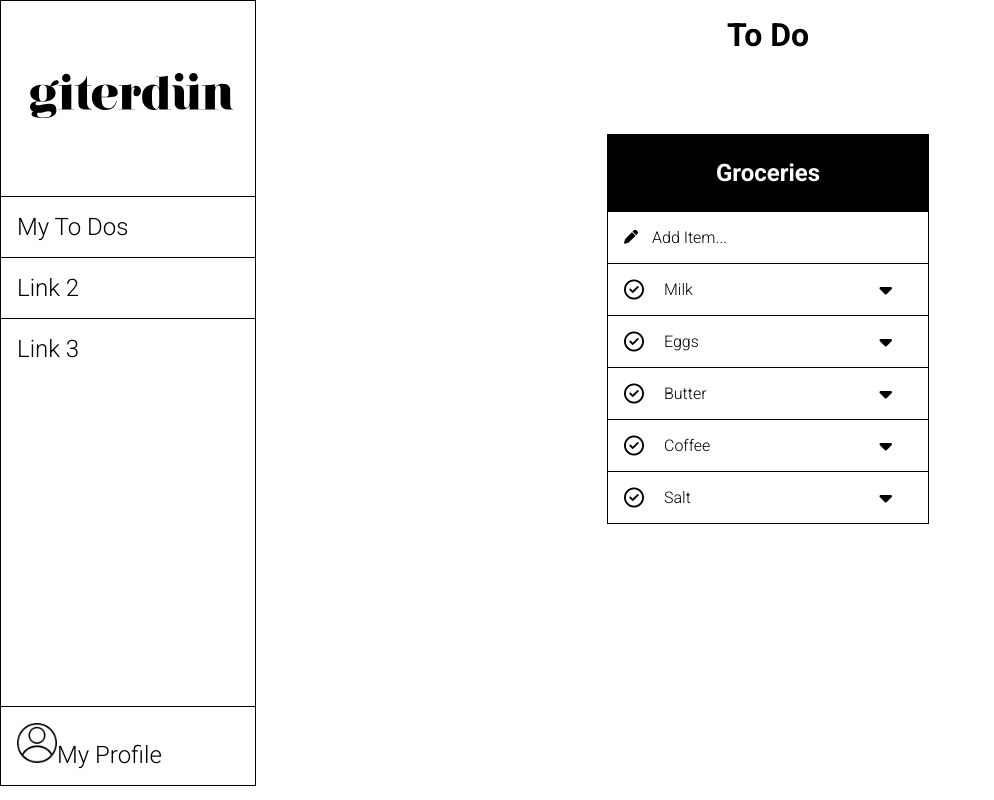
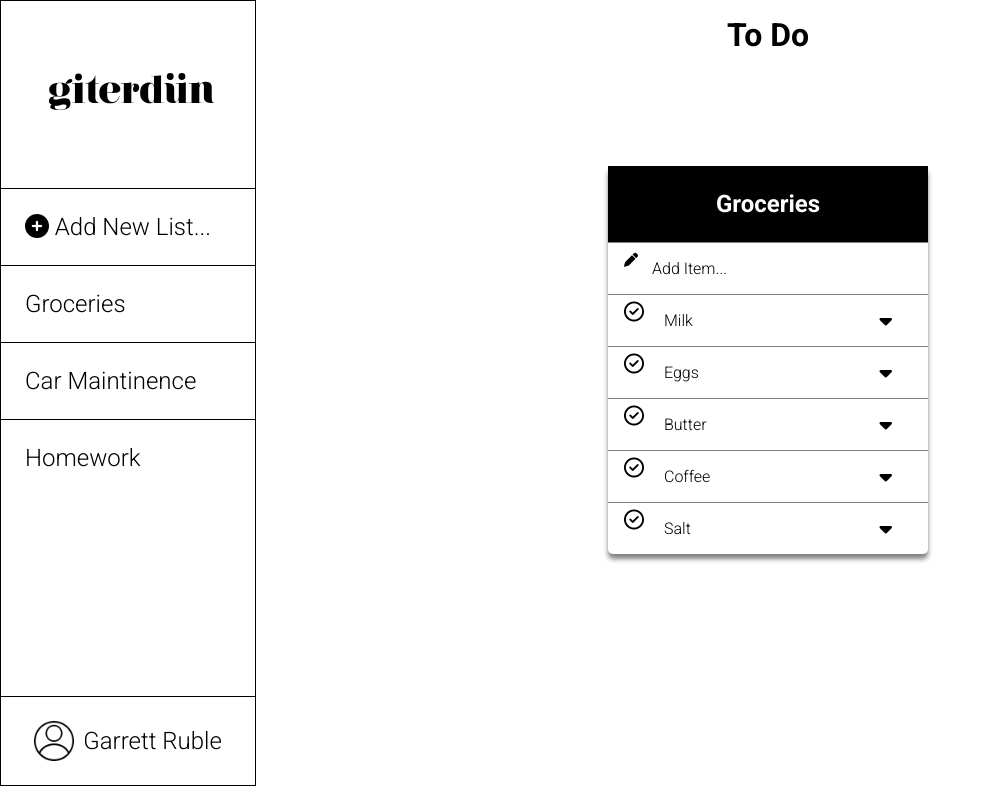
Before and after one commit to garrettruble1/react-app, a React (Create React App) app: page / in a window 1280 px wide. Shown: the whole page, without its empty margins (0-994 px from the left). Built offline with nearby package versions, Linux system fonts and the light colour scheme.

Commit message:
Rendering Data With JSX Activity

```diff
--- a/src/App.css
+++ b/src/App.css
@@ -36,7 +36,7 @@ body {
 
 .logo {
     width: 80%;
-    padding: 3em 1.2em;
+    padding: 2em 1em;
 }
 
 .navList {
@@ -46,17 +46,42 @@ body {
 
 .navItem {
     list-style-type: none;
-    padding: 1em;
+    border-top: 1px solid black;
+}
+
+.userNavItem {
+    list-style-type: none;
     border-top: 1px solid black;
 }
 
 .navLink {
     display: block;
     text-decoration: none;
+    padding: 1em;
     color: black;
     font-size: x-large;
     align-content: center;
     justify-content: center;
+}
+
+.navLink:hover {
+    cursor: pointer;
+    background-color: lightgray;
+}
+
+.userNavLink {
+    display: flex;
+    justify-content: space-evenly;
+    align-items: center;
+    text-decoration: none;
+    padding: 1em;
+    color: black;
+    font-size: x-large;
+}
+
+.userNavLink:hover {
+    cursor: pointer;
+    background-color: lightgray;
 }
 
 .pageHeader {
@@ -64,7 +89,7 @@ body {
     justify-content: center;
     font-weight: bold;
     margin: 0;
-    margin-bottom: 2em;
+    margin-bottom: 3em;
     padding: 0.5em;
 }
 
@@ -74,7 +99,8 @@ body {
     width: 20em;
     grid-column-start: 5;
     grid-column-end: 8;
-    border: 1px solid black;
+    box-shadow: 0px 5px 5px gray;
+    border-radius: 5px;
 }
 
 .listHeader {
@@ -87,7 +113,11 @@ body {
 
 .listItem {
     list-style-type: none;
-    border-top: 1px solid black;
+    border-top: 1px solid grey;
+}
+
+.listItem:hover {
+    background-color: lightgray;
 }
 
 .icon {
@@ -101,6 +131,21 @@ body {
 }
 
 .listItemText {
+    display: flex;
+    justify-content: flex-start;
+    width: 100%;
+    padding: 1em;
+    font-size: 100%;
+    font-family: inherit;
+    background: none;
+    border: none;
+}
+
+.listItemText:hover {
+    cursor: pointer;
+}
+
+.listItemMore {
     padding: 1em;
     display: block;
     font-size: 100%;
@@ -108,3 +153,15 @@ body {
     background: none;
     border: none;
 }
+
+.listItemMore:hover {
+    cursor: pointer;
+}
+
+.newListButton {
+    margin-right: 0;
+    display: flex;
+    flex-direction: column;
+    justify-content: space-evenly;
+    align-items: center;
+}
--- a/src/App.js
+++ b/src/App.js
@@ -1,8 +1,56 @@
 import React from 'react';
 import './App.css';
 
+const toDoList = [{
+  id: 1,
+  title: "Milk",
+  description: "1 gallon of 2% milk",
+  completed: false
+},
+{
+  id: 2,
+  title: "Eggs",
+  description: "One dozen eggs",
+  completed: false
+},
+{
+  id: 3,
+  title: "Butter",
+  description: "One box of salted buttercream butter",
+  completed: false
+},
+{
+  id: 4,
+  title: "Coffee",
+  description: "One pound of ground Maxwell House coffee",
+  completed: false
+},
+{
+  id: 5,
+  title: "Salt",
+  description: "One cannister of Morton's Iodized salt",
+  completed: false
+}
+]
+
+const users = [
+  {
+    id: 0,
+    firstName: "Sample",
+    lastName: "User",
+    avatar: "./ToDoProfile.jpg"
+  },
+  {
+    id: 1,
+    firstName: "Garrett",
+    lastName: "Ruble",
+    avatar: "./ToDoProfile.jpg"
+  }
+]
+
 function App() {
   return (
+    <>
     <div class="mainGrid">
 
       <div class="mainCol-1">
@@ -10,15 +58,25 @@ function App() {
         <nav>
           <a href="#" class="navLink"><img src="./ToDoMockLogo.svg" alt="logo" class="logo" /></a>
           <ul class="navList">
-            <li class="navItem"><a href="#" class="navLink">My To Dos</a></li>
-            <li class="navItem"><a href="#" class="navLink">Link 2</a></li>
-            <li class="navItem"><a href="#" class="navLink">Link 3</a></li>
+          <li class="navItem"><a href="#" class="navLink"><i class="fas fa-plus-circle"></i> Add New List...</a></li>
+            <li class="navItem"><a href="#" class="navLink">Groceries</a></li>
+            <li class="navItem"><a href="#" class="navLink">Car Maintinence</a></li>
+            <li class="navItem"><a href="#" class="navLink">Homework</a></li>
           </ul>
         </nav>
 
         <ul class="navList">
-          <li class="navItem"><a href="#" class="navLink"><img src="./ToDoProfile.jpg" alt="profile image" width="40"/>My Profile</a></li>
-        </ul>
+          {users.filter((user) => {
+            return user.id == 1;
+          }).map((user) => (
+            <li class="userNavItem">
+              <a href="#" class="userNavLink">
+              <img src={user.avatar} alt="profile image" width="40"/>
+              {user.firstName} {user.lastName}
+              </a>
+            </li>
+          ))}
+          </ul>
 
       </div>
 
@@ -30,17 +88,24 @@ function App() {
           <ul class="navList">
             <h2 class="listHeader">Groceries</h2>
             <li class="listItem listItemFlex"><button class="listItemText"><i class="fas fa-pen fa-sm icon"></i>Add Item...</button></li>
-            <li class="listItem listItemFlex"><button class="listItemText"><i class="far fa-check-circle fa-lg icon"></i>Milk</button><button class="listItemText"><i class="fas fa-caret-down fa-lg icon"></i></button></li>
-            <li class="listItem listItemFlex"><button class="listItemText"><i class="far fa-check-circle fa-lg icon"></i>Eggs</button><button class="listItemText"><i class="fas fa-caret-down fa-lg icon"></i></button></li>
-            <li class="listItem listItemFlex"><button class="listItemText"><i class="far fa-check-circle fa-lg icon"></i>Butter</button><button class="listItemText"><i class="fas fa-caret-down fa-lg icon"></i></button></li>
-            <li class="listItem listItemFlex"><button class="listItemText"><i class="far fa-check-circle fa-lg icon"></i>Coffee</button><button class="listItemText"><i class="fas fa-caret-down fa-lg icon"></i></button></li>
-            <li class="listItem listItemFlex"><button class="listItemText"><i class="far fa-check-circle fa-lg icon"></i>Salt</button><button class="listItemText"><i class="fas fa-caret-down fa-lg icon"></i></button></li>
-          </ul>
+            {toDoList.map((item)=>(
+              <li class="listItem listItemFlex">
+                <button class="listItemText">
+                  <i class="far fa-check-circle fa-lg icon"></i>
+                  {item.title}
+                  </button>
+                  <button class="listItemMore">
+                    <i class="fas fa-caret-down fa-lg icon"></i>
+                    </button>
+                  </li>
+            ))}
+            </ul>
         </div>
 
       </div>
 
     </div>
+    </>
   );
 }
 
```
